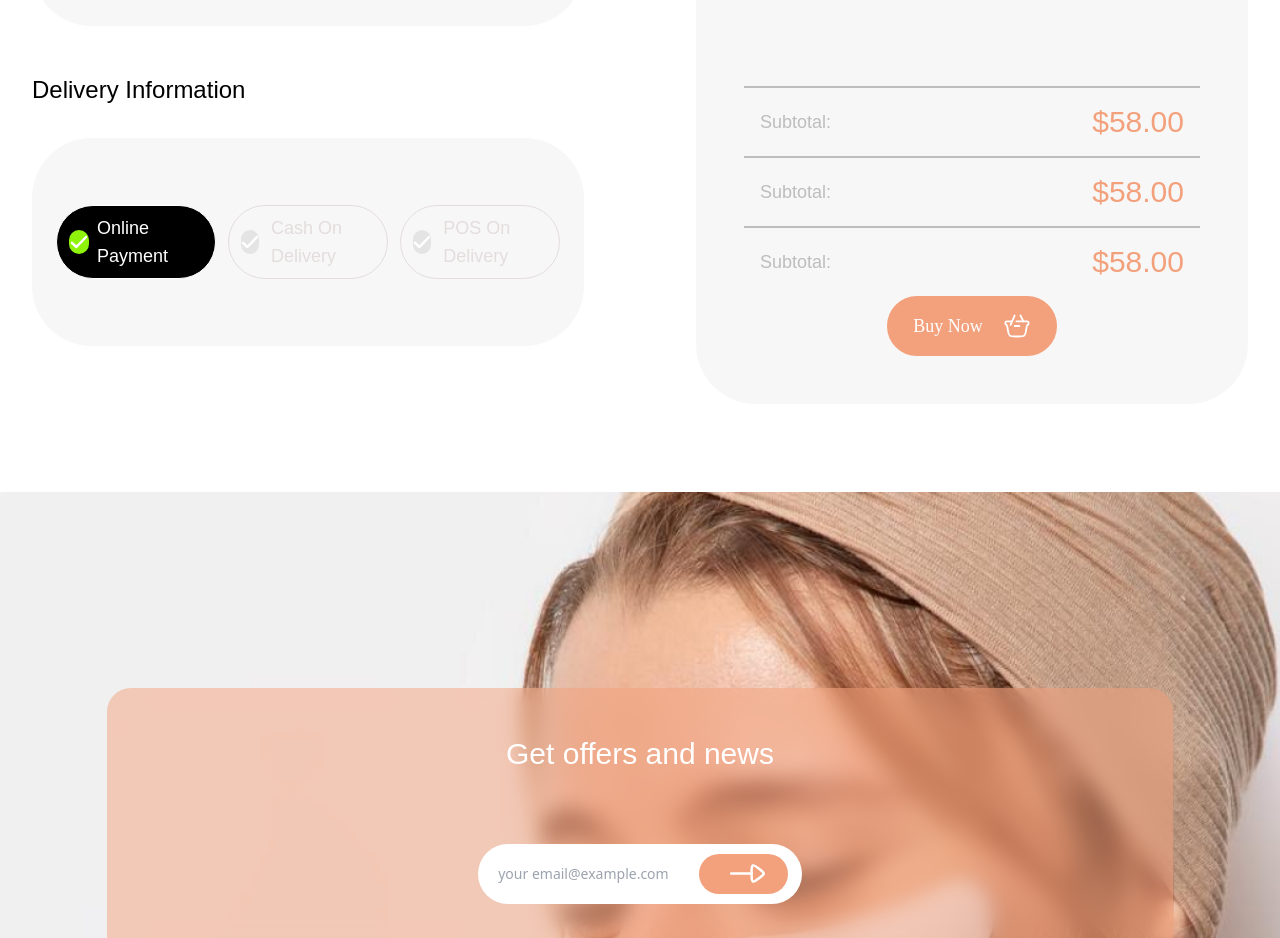
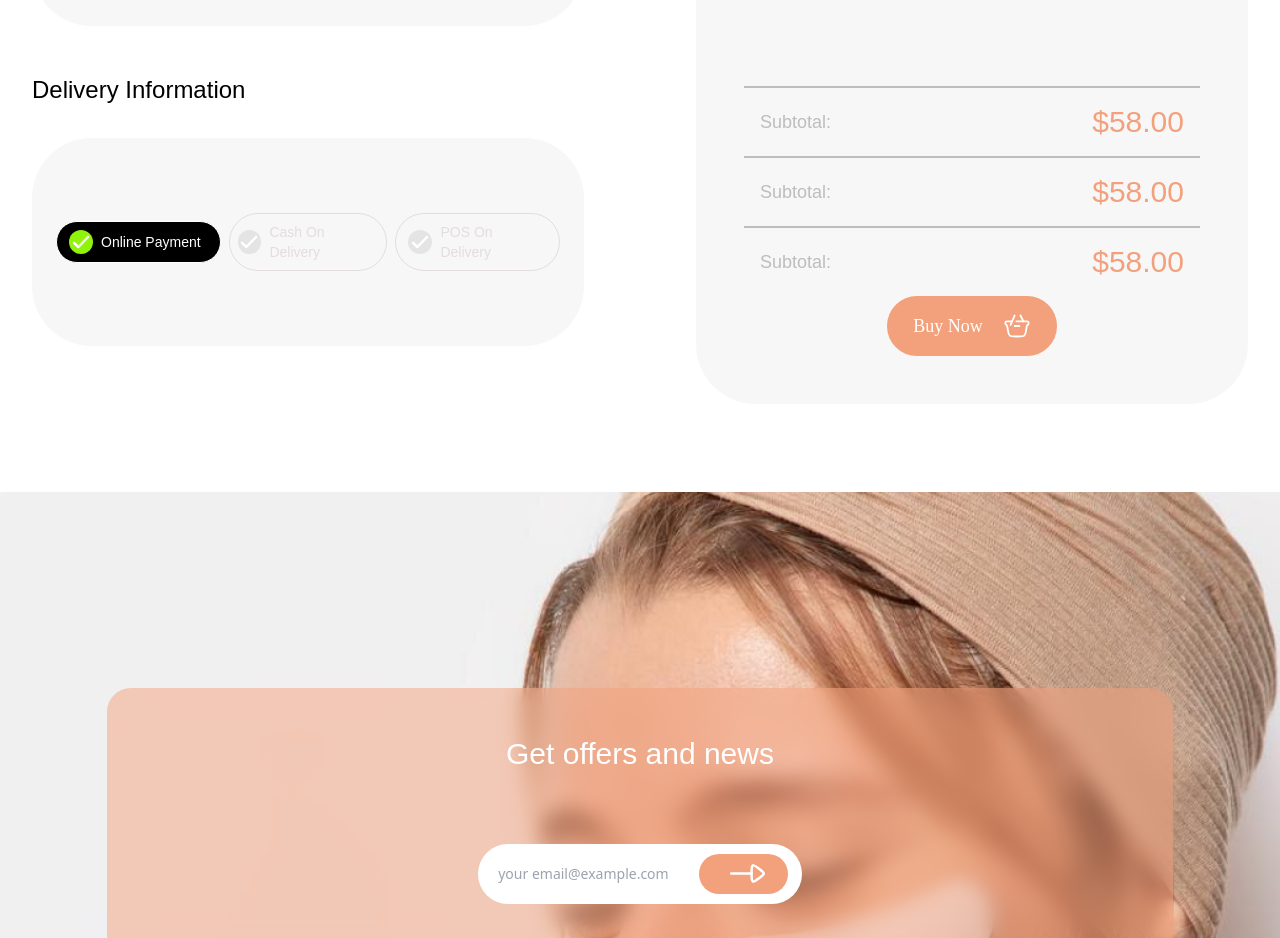
Before and after one commit to abderrahim40k4/Gloora, a React (Vite) app: page /chekout in a window 1280 px wide. Shown: the part 900-1838 px from the top of the page. Built offline with nearby package versions, Linux system fonts and the light colour scheme; a web font is replaced by a local one.

Commit message:
responcive

```diff
--- a/src/components/NavBar.tsx
+++ b/src/components/NavBar.tsx
@@ -58,9 +58,9 @@ const NavBar = () => {
                     </div>
                     <div className=' flex flex-row justify-evenly gap-6 items-center'>
 
-                        <Button variant={"ghost"} size={"icon"} className="md:block block "><img src={Sack} alt="" /></Button>
+                        <Button variant={"ghost"} size={"icon"} className="md:block block " onClick={() => { navigate("/chekout") }}><img src={Sack} alt="" /></Button>
                         <Button variant={"ghost"} size={"icon"} className="md:hidden block  "><img src={Menu} alt="" onClick={() => { setHandelMenu(!handllMenu) }} /></Button>
-                        <Button variant={"ghost"} size={"icon"} className="lg:block hidden"><img src={Heart} alt="" /></Button>
+                        <Button variant={"ghost"} size={"icon"} className="lg:block hidden"><img src={Heart} alt=""  /></Button>
                         <Button variant={"outline"} className="font-normal lg:text-lg text-base lg:px-10 lg:py-6 px-5 py-3 rounded-full hidden md:flex" onClick={() => { navigate("/contact") }}>Contact</Button>
 
                     </div>
--- a/src/pages/Chekout.tsx
+++ b/src/pages/Chekout.tsx
@@ -102,8 +102,8 @@ const Chekout = () => {
 
 
                         <h1 className='md:text-2xl text-xl font-Neue font-medium text-black mb-8 mt-12 '>Delivery Information</h1>
-                        <div className='w-full bg-softGray md:rounded-[60px] rounded-3xl md:p-6 p-3 md:h-52 flex md:flex-row flex-col gap-3 justify-evenly items-center'>
-                            <Badge className='py-2 px-3 rounded-full bg-black text-white font-Neue font-medium gap-2 lg:text-lg text-xs relative w-full'>
+                        <div className='w-full bg-softGray md:rounded-[60px] rounded-3xl md:p-6 p-3 md:h-52 flex md:flex-row flex-col gap-2 justify-evenly items-center'>
+                            <Badge className='py-2 px-3 rounded-full bg-black text-white font-Neue font-medium gap-2 lg:text-sm text-xs relative w-full'>
                                 <span className='md:w-6 md:h-6 w-3 h-3 rounded-full bg-[#8FF30C]  inline-flex justify-center items-center'>
                                     <svg width="18" height="14" viewBox="0 0 18 14" fill="none" xmlns="http://www.w3.org/2000/svg">
                                         <path d="M2 7.83333L6.375 12L16 2" stroke="white" stroke-width="2.5" stroke-linecap="round" stroke-linejoin="round" />
@@ -111,7 +111,7 @@ const Chekout = () => {
 
                                 </span>
                                 Online Payment</Badge>
-                            <Badge className='px-3 py-2 rounded-full bg-none border border-[#E3DDDD] relative text-[#E3DDDD] font-Neue font-medium md:text-lg text-xs gap-3 w-full'>
+                            <Badge className='px-2 py-2 rounded-full bg-none border border-[#E3DDDD] relative text-[#E3DDDD] font-Neue font-medium md:text-sm text-xs gap-2 w-full'>
                                 <span className='md:w-6 md:h-6 w-3 h-3 rounded-full bg-[#E4E4E4]  inline-flex justify-center items-center'>
                                     <svg width="18" height="14" viewBox="0 0 18 14" fill="none" xmlns="http://www.w3.org/2000/svg" className=''>
                                         <path d="M2 7.83333L6.375 12L16 2" stroke="white" stroke-width="2.5" stroke-linecap="round" stroke-linejoin="round" />
@@ -119,7 +119,7 @@ const Chekout = () => {
 
                                 </span>
                                 Cash On Delivery</Badge>
-                            <Badge className='py-2 px-3 rounded-full bg-none border border-[#E3DDDD] relative text-[#E3DDDD] font-Neue font-medium md:text-lg text-xs gap-3 w-full'>
+                            <Badge className='py-2 px-3 rounded-full bg-none border border-[#E3DDDD] relative text-[#E3DDDD] font-Neue font-medium md:text-sm text-xs gap-2 w-full'>
                                 <span className='md:w-6 md:h-6 w-3 h-3 rounded-full bg-[#E4E4E4]   inline-flex justify-center items-center'>
                                     <svg width="18" height="14" viewBox="0 0 18 14" fill="none" xmlns="http://www.w3.org/2000/svg" className=''>
                                         <path d="M2 7.83333L6.375 12L16 2" stroke="white" stroke-width="2.5" stroke-linecap="round" stroke-linejoin="round" />
```
